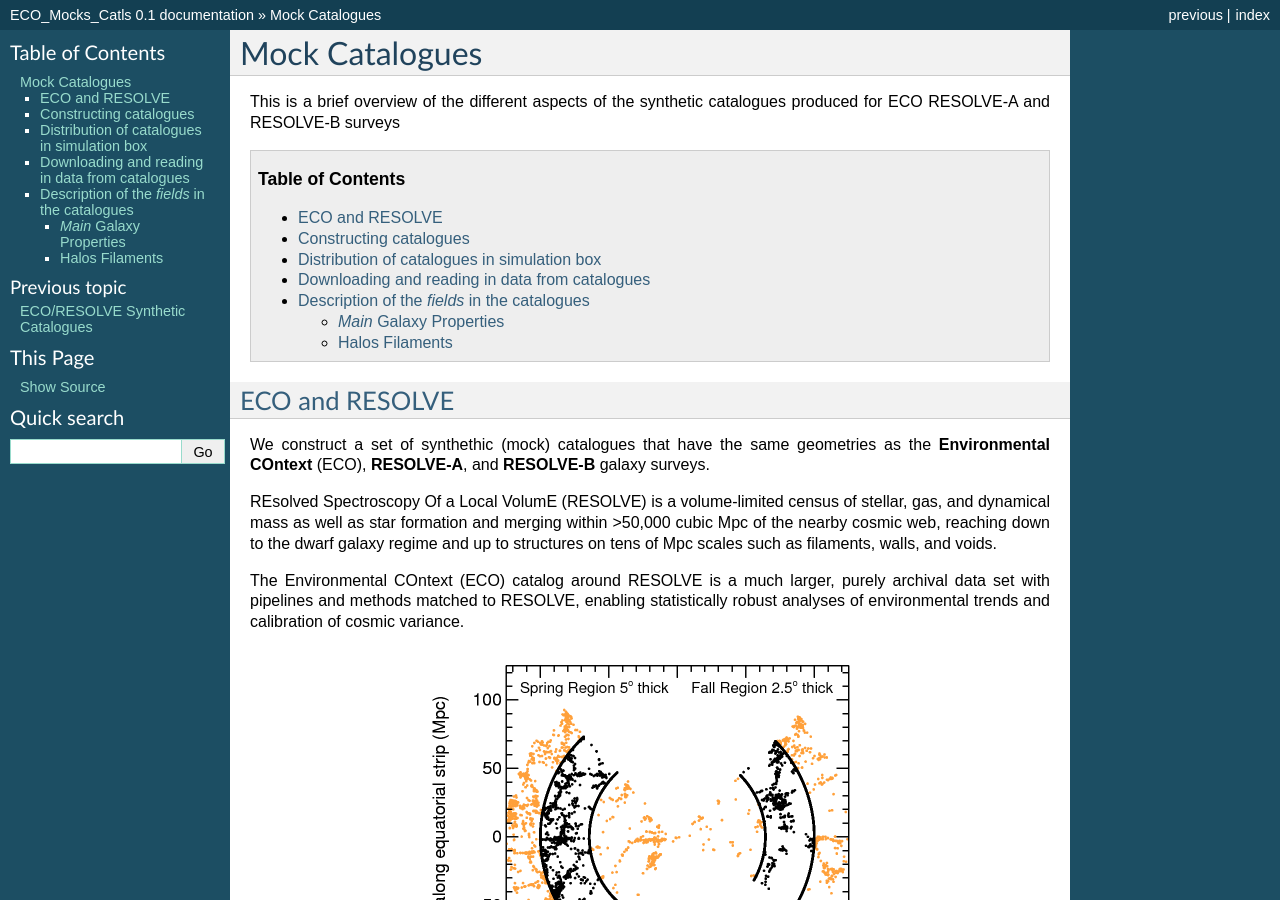
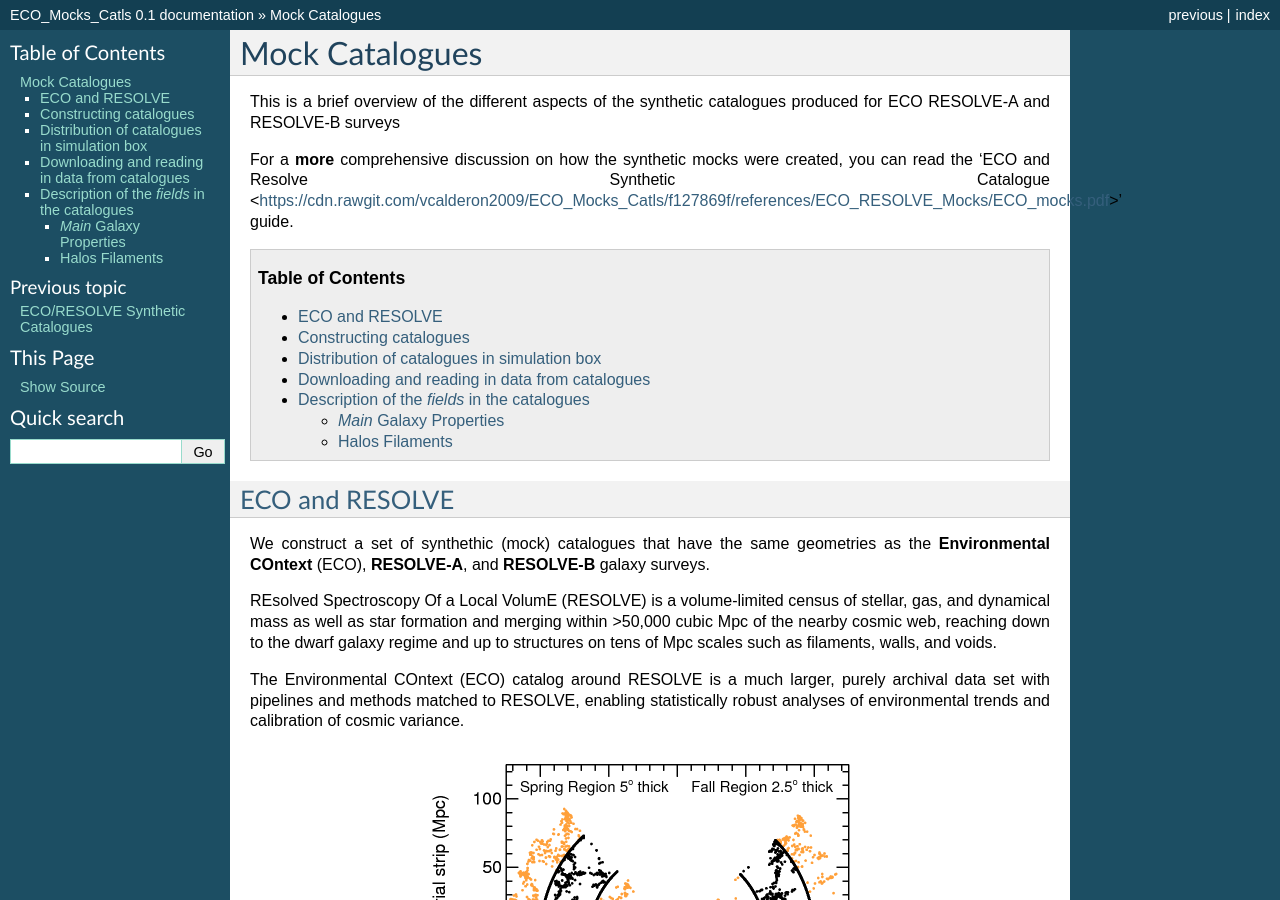
Before and after one commit to MehnaazAsad/ECO_Mocks_Catls_bias, a Sphinx documentation site: the page built from docs/mock_catalogues/mock_catalogues.rst, in a window 1280 px wide and 900 px high. Built offline with Sphinx 7.4.7, drawn with Linux system fonts in a browser that asks for light colours.

Commit message:
Added link to 'ECO and Resolve Guide'

```diff
--- a/docs/mock_catalogues/mock_catalogues.rst
+++ b/docs/mock_catalogues/mock_catalogues.rst
@@ -7,6 +7,10 @@ Mock Catalogues
 
 This is a brief overview of the different aspects of the synthetic
 catalogues produced for ECO RESOLVE-A and RESOLVE-B surveys
+
+For a **more** comprehensive discussion on how the synthetic mocks
+were created, you can read the
+'ECO and Resolve Synthetic Catalogue <https://cdn.rawgit.com/vcalderon2009/ECO_Mocks_Catls/f127869f/references/ECO_RESOLVE_Mocks/ECO_mocks.pdf>' guide.
 
 .. contents:: Table of Contents
     :local:
```
